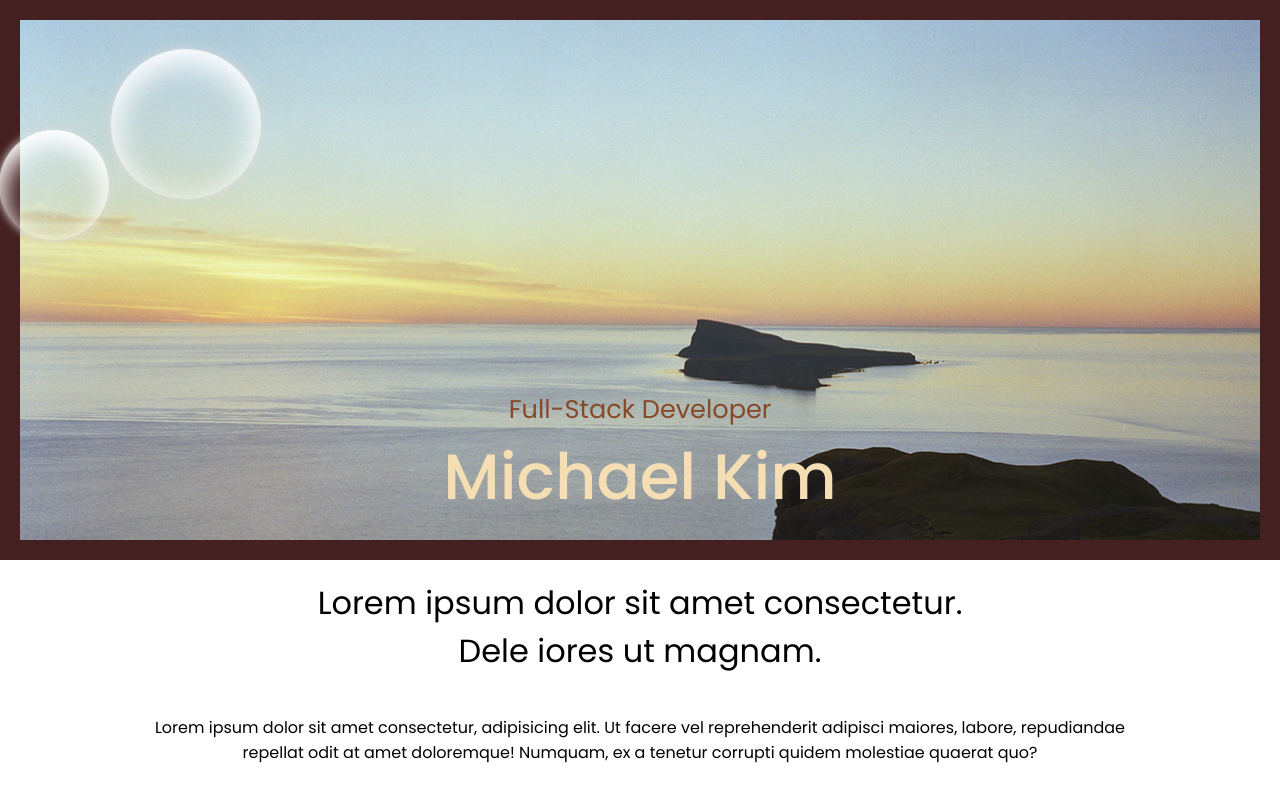
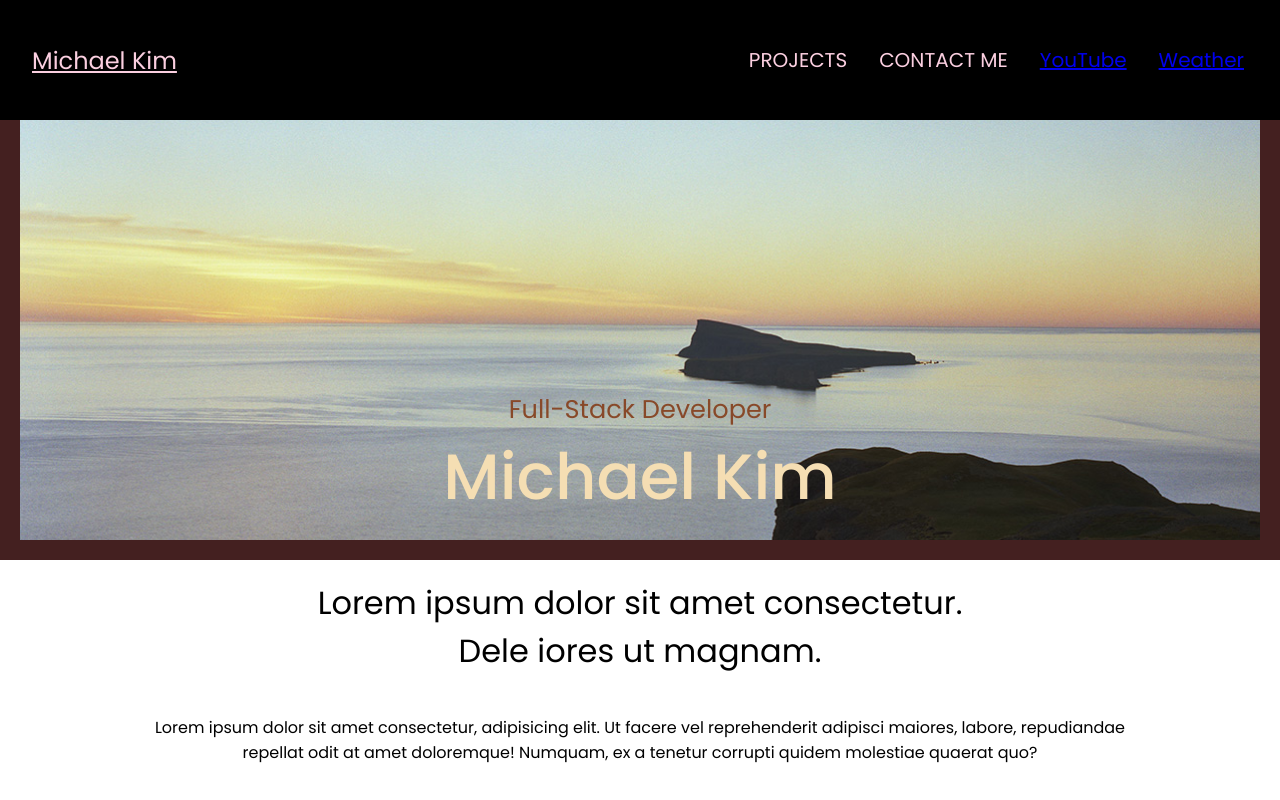
Before and after one commit to sparklingwaterlemon/Portfolio, a React (Create React App) app: page / in a window 1280 px wide. Shown: the top 800 px of the page. Built offline with nearby package versions, Linux system fonts and the light colour scheme.

Commit message:
NavBar Sliding Fade In IN progress

```diff
--- a/src/Components/BaublesSection/BaublesSection.css
+++ b/src/Components/BaublesSection/BaublesSection.css
@@ -38,7 +38,7 @@
     -moz-box-shadow:
         0px 0px 30px #efd4e6,
         inset 0px 10px 30px 5px rgb(249, 216, 236);
-    outline: 1px dotted white;
+    outline: 2px solid white;
 }
 
 
@@ -74,7 +74,7 @@
     -moz-box-shadow:
         0px 0px 25px #affee4,
         inset 0px 10px 25px 5px rgb(192, 248, 251);
-    outline: 1px dotted white;
+    outline: 2px solid white;
 }
 
 .spotlight.s{
@@ -109,7 +109,7 @@
     -moz-box-shadow:
         0px 0px 30px #f1feaf,
         inset 0px 5px 12px 0px rgb(251, 251, 211);
-    outline: 1px dotted white;
+    outline: 2px solid white;
 }
 
 @keyframes bubble{
--- a/src/Components/HeroSection/HeroSection.jsx
+++ b/src/Components/HeroSection/HeroSection.jsx
@@ -7,9 +7,9 @@ export default function HeroSection(){
         <>
         <section id="hero">
             <div className="hero-container">
-                    <BaublesSection />
+                    {/* <BaublesSection />   */}
                 <div className="hero-image">
-                    <img src={require("../../Assets/Images/ocean.jpeg")}/>
+                    <img src={require("../../Assets/HeroPageImages/ocean.jpeg")}/>
 
                 </div>
                 <div className="hero-title">
--- a/src/Components/NavBar/NavBar.css
+++ b/src/Components/NavBar/NavBar.css
@@ -1,30 +1,49 @@
-/* .nav-bar.change{
-  background-color: pink;
-} */
-
 .nav-bar {
+  z-index: 5;
   position: fixed;
   top: 0;
-  height: 10vh;
+
+  height: 15vh;
   width: 100%;
   padding: 0.5rem 0rem;
-  background-color: rgba(0, 0, 0, .5);
-  color: rgb(251, 207, 224);
-  box-shadow: 0px 0px 10px 2px rgba(9, 9, 9, 0.23);
+
+  background-color: black;
+  --nav-font-color: #fbcfe0;
+  color: var(--nav-font-color);
+
   user-select: none;
   display: flex;
   align-items: center;
-  z-index: 10;
+
+  background: linear-gradient(to right, black 56%, transparent 57%);
+  background-position: right;
+  background-size: 200% 100%;
+  transition: background 2s ease-in-out;
 }
+.nav-bar:hover {
+  background-position: left;
+}
+.nav-bar:hover .nav-ul li{
+  opacity: 1;
+}
+
 .active {
   text-decoration: underline;
 }
-.nav-home {
+.navlink {
+  cursor: pointer;
+}
+
+.navlink.m {
   font-size: 1.5em;
   margin-left: 2rem;
-  cursor: pointer;
 }
-.nav-home:hover{
+.nav-menu-container {
+  margin-left: auto;
+}
+
+
+.navlink:hover{
   text-decoration: underline;
 }
 .nav-ul {
@@ -35,20 +54,33 @@
 .nav-ul li {
   list-style-type: none;
   margin: 0 1rem;
-  cursor: pointer;
+  opacity: 0;
+  transition: opacity 2s ease-in-out;
 }
-.nav-ul li:hover{
+
+.nav-ul a:hover{
   text-decoration: underline;
 }
 
 
-.nav-menu {
-  margin-left: auto;
-}
-.nav-ul li a {
-  display: block;
-  width: 100%;
-}
+
+
+
+
+
+
+
+
+
+
+
+
+
+
+
+
+
+
 
 
 
--- a/src/Components/NavBar/NavBar.jsx
+++ b/src/Components/NavBar/NavBar.jsx
@@ -12,47 +12,48 @@ export default function NavBar() {
   };
 
 
-  // changing Nav Bar Color
-  // Probably have to change to a useRef from ternary operation..
-  const [navBarColor, setNavBarColor] = useState(false);
-  const changeNav = () => {
-    if(window.scrollY > 2000){
-      setNavBarColor(true)
-    } else {
-      setNavBarColor(false)
-    }
-  };
-  useEffect(()=>{
-    window.addEventListener("scroll", changeNav)
-  });
+  // // changing Nav Bar Color
+  // // Probably have to change to a useRef from ternary operation..
+  // const [navBarColor, setNavBarColor] = useState(false);
+  // const changeNav = () => {
+  //   if(window.scrollY > 2000){
+  //     setNavBarColor(true)
+  //   } else {
+  //     setNavBarColor(false)
+  //   }
+  // };
+  // useEffect(()=>{
+  //   window.addEventListener("scroll", changeNav)
+  // });
 
 
   return (
-
+    <>
     <nav className="nav-bar">
       {/* <nav className={navBarColor ? "nav-bar change" : "nav-bar"}> */}
 
-        <Link className="nav-home" activeClass="active" smooth spy to="hero" onClick={() => window.scrollTo({top: 0,left: 0, behavior: "smooth"})}>
-          Mike
+      <Link
+        className="navlink m"
+        activeClass="active"
+        smooth spy to="hero"
+        onClick={() => window.scrollTo({ top: 0, left: 0, behavior: "smooth" })}>
+        Michael Kim
       </Link>
+
+      <div className={isNavExpanded ? "nav-menu-container expanded" : "nav-menu-container"}>
+        <ul className="nav-ul">
+          <li><Link className="navlink p" activeClass="active" smooth spy to="projects" onClick={toggle}>PROJECTS</Link></li>
+          <li><Link clasName="navlink c" activeClass="active" smooth spy to="contact" onClick={toggle}>CONTACT ME</Link></li>
+          <li><a href="https://www.youtube.com">YouTube</a></li>
+          <li><a href="https://www.weather.yahoo.com">Weather</a></li>
+        </ul>
+      </div>
 
       <button
         className="hamburger"
         onClick={toggle}>
       </button>
-
-
-
-        <div className={isNavExpanded ? "nav-menu expanded" : "nav-menu"}>
-          <ul className="nav-ul">
-            <li><Link activeClass="active" smooth spy to="projects" onClick={toggle}>PROJECTS</Link></li>
-            <li><Link activeClass="active" smooth spy to="github" onClick={toggle}>GitHub</Link></li>
-            <li><Link activeClass="active" smooth spy to="linkedin" onClick={toggle}>LinkedIn</Link></li>
-            <li><Link activeClass="active" smooth spy to="contact" onClick={toggle}>CONTACT ME</Link></li>
-          </ul>
-        </div>
-
     </nav>
-
+    </>
   );
 }
--- a/src/Pages/App/App.jsx
+++ b/src/Pages/App/App.jsx
@@ -1,9 +1,9 @@
 import './App.css';
 
-// import NavBar from '../../Components/NavBar/NavBar';
+import NavBar from '../../Components/NavBar/NavBar';
 import HeroSection from '../../Components/HeroSection/HeroSection';
 // import AboutSection from '../../Components/AboutSection/AboutSection';
-// import ProjectSectionD from '../../Components/ProjectSectionD/ProjectSectionD';
+import ProjectSectionD from '../../Components/ProjectSectionD/ProjectSectionD';
 // import ContactSection from '../../Components/ContactSection/ContactSection';
 // import ScrollToTop from '../../Utilities/ScrollToTop/ScrollToTop';
 // import FooterSection from '../../Components/FooterSection/FooterSection';
@@ -17,10 +17,10 @@ export default function App() {
 
   return (
     <>
-      {/* <NavBar /> */}
+      <NavBar />
       <HeroSection />
       {/* <AboutSection /> */}
-      {/* <ProjectSectionD /> */}
+      <ProjectSectionD />
       {/* <ContactSection /> */}
       {/* <ScrollToTop /> */}
       {/* <FooterSection /> */}
```
Also changed, not shown: src/Assets/HeroPageImages/ocean.jpeg (renamed from src/Assets/Images/ocean.jpeg), 1 other file (tests, documents, lock files or other folders). Lines whose indentation alone changed are shown as unchanged.
